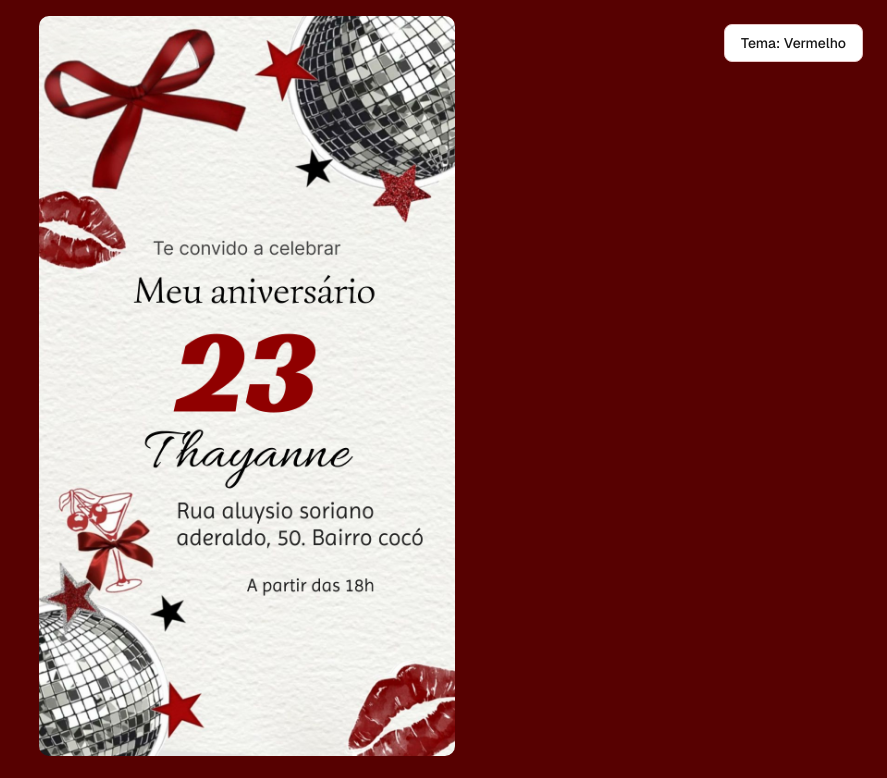
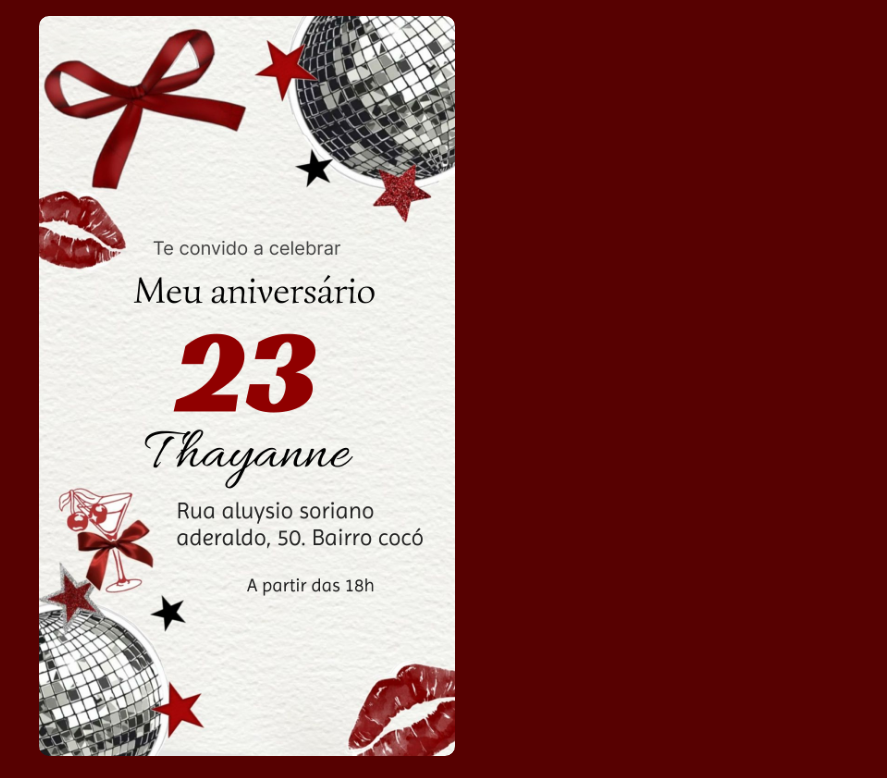
Before and after one commit to ThaayOliveira/convite-aniversario, a Next.js app: page / in a window 1280 px wide. Shown: the top 778 px of the page, without its empty margins (393-1280 px from the left). Built offline with nearby package versions, Linux system fonts and the light colour scheme.

Commit message:
fix: teste

```diff
--- a/app/page.tsx
+++ b/app/page.tsx
@@ -3,7 +3,7 @@ import { ThemeToggle } from "./components/theme-toggle";
 export default function Home() {
   return (
     <>
-      <ThemeToggle />
+      {/* <ThemeToggle /> */}
       <main className="max-w-md mx-auto p-4 text-center">
         {/* Convite */}
         <img
--- a/package.json
+++ b/package.json
@@ -46,7 +46,7 @@
     "embla-carousel-react": "8.5.1",
     "input-otp": "1.4.1",
     "lucide-react": "^0.454.0",
-    "next": "16.0.10",
+    "next": "^16.1.4",
     "next-themes": "^0.4.6",
     "react": "19.2.0",
     "react-day-picker": "9.8.0",
```
Also changed, not shown: 1 other file (tests, documents, lock files or other folders).
